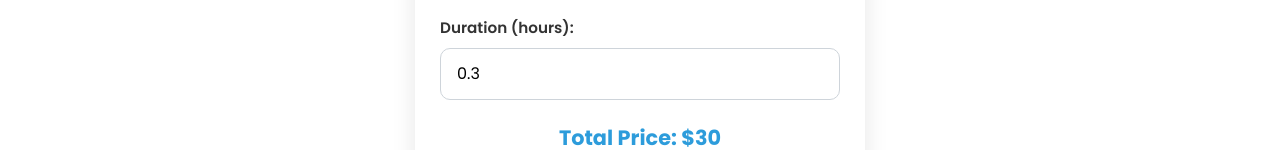
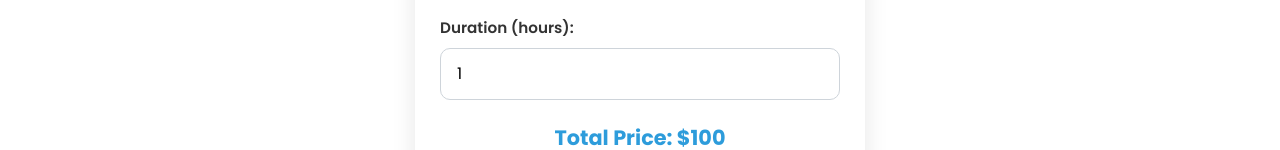
Before and after one commit to hemil2345/full-stack-frontend, a React (Create React App) app: page /booking in a window 1280 px wide. Shown: the part 791-941 px from the top of the page. Built offline with nearby package versions, Linux system fonts and the light colour scheme; no server answers.

Commit message:
Update Booking.js

```diff
--- a/src/pages/Booking.js
+++ b/src/pages/Booking.js
@@ -7,7 +7,7 @@ const Booking = () => {
     sport: 'cricket',
     date: '',
     start_time: '',
-    duration: 0.30,
+    duration: 1,
   });
 
   const [personalDetails, setPersonalDetails] = useState({
@@ -192,7 +192,7 @@ const Booking = () => {
           </label>
 
           <label>Duration (hours):
-            <input type="number" name="duration" value={form.duration} onChange={handleChange} min="1" max="5" required style={formInputStyle} />
+            <input type="number" name="duration" value={form.duration} onChange={handleChange} min="0.1" max="5" required style={formInputStyle} />
           </label>
 
           <p style={{ fontWeight: '700', fontSize: '1.3rem', color: '#2d9cdb', marginTop: '22px', textAlign: 'center' }}>
```
